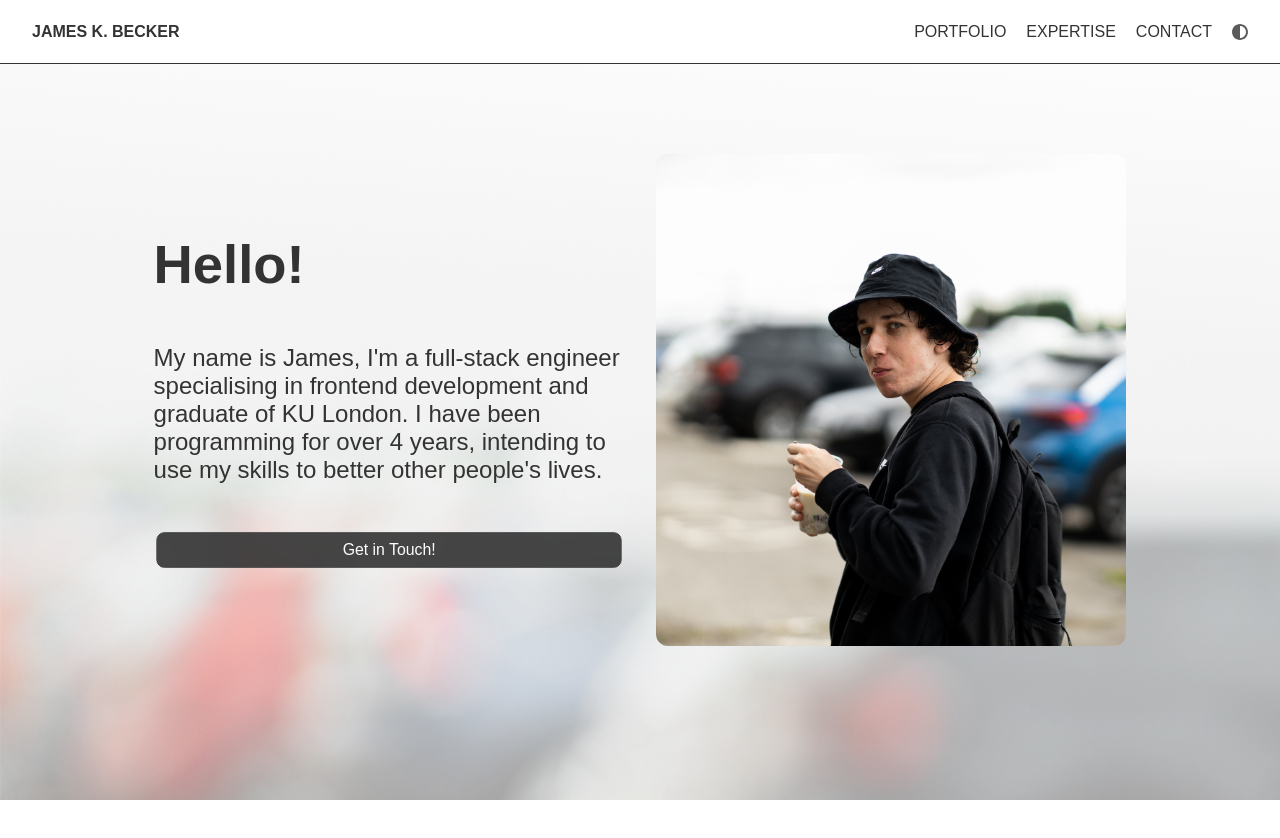
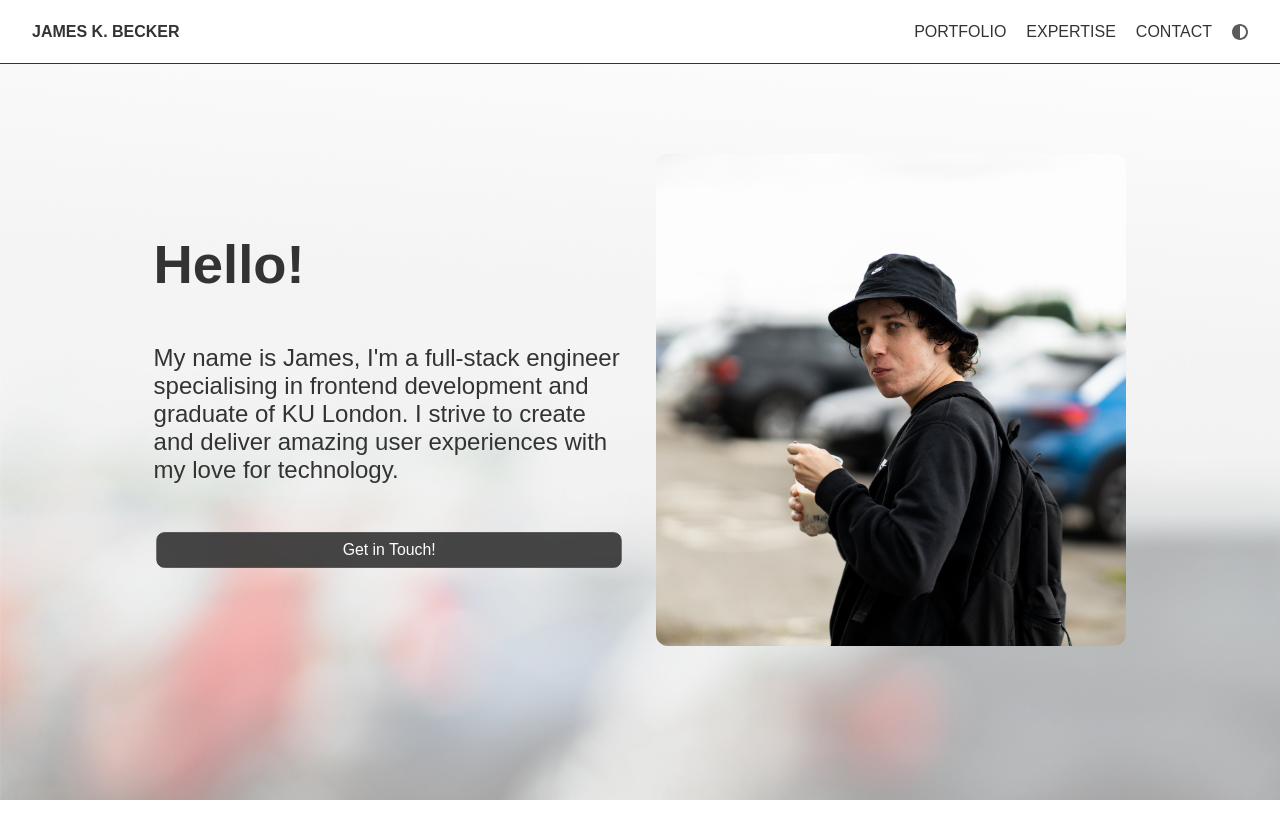
Before and after one commit to jameskbecker/portfolio-old, a Next.js app: page / in a window 1280 px wide. Shown: the top 838 px of the page. Built offline with nearby package versions, Linux system fonts and the light colour scheme.

Commit message:
Updated hero description

```diff
--- a/src/components/sections/heroSection/index.tsx
+++ b/src/components/sections/heroSection/index.tsx
@@ -5,7 +5,7 @@ import HeroInfo from './HeroInfo';
 import { HeroContent, HeroImageContainer, StyledHeroSection } from './styles';
 
 const description =
-  "My name is James, I'm a full-stack engineer specialising in frontend development and graduate of KU London. I have been programming for over 4 years, intending to use my skills to better other people's lives.";
+  "My name is James, I'm a full-stack engineer specialising in frontend development and graduate of KU London. I strive to create and deliver amazing user experiences with my love for technology.";
 
 const HeroSection = () => (
   <StyledHeroSection>
```
